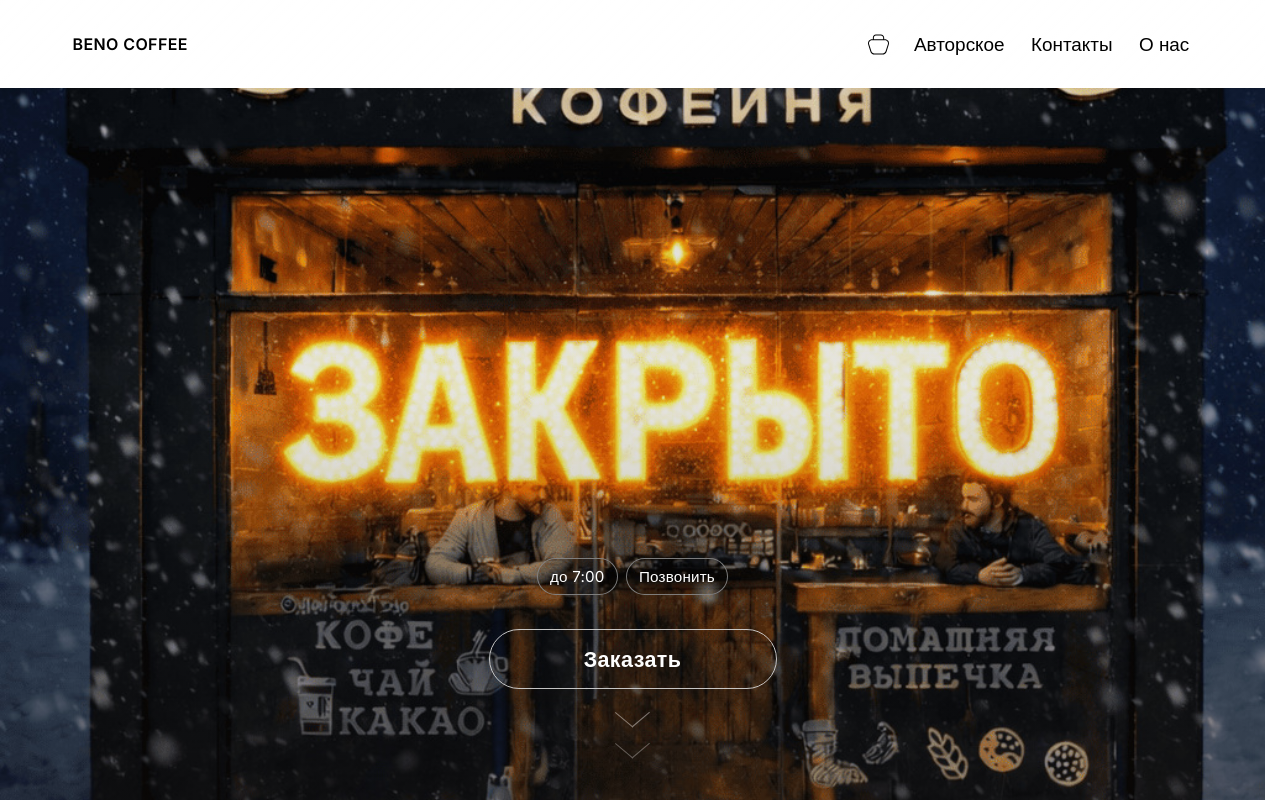
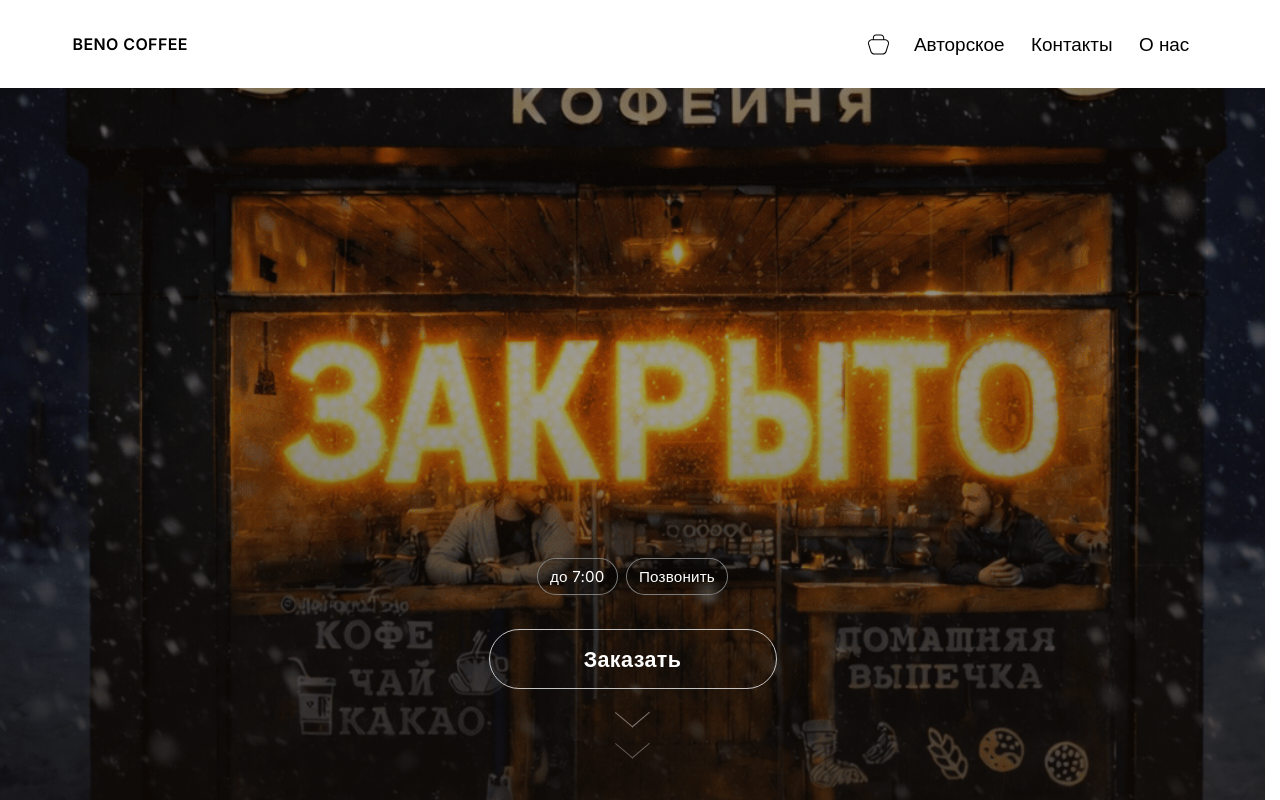
Before and after one commit to ALDYNEC-07/beno-coffe, a Next.js app: page / in a window 1280 px wide. Shown: the top 800 px of the page. Built offline with nearby package versions, Linux system fonts and the light colour scheme; no server answers; a web font is replaced by a local one.

Commit message:
Сделал затемнение в герое, чтобы текст читался лучше

```diff
--- a/src/components/Hero/Hero.module.css
+++ b/src/components/Hero/Hero.module.css
@@ -64,12 +64,19 @@
   inset: 0;
   z-index: 1;
   pointer-events: none;
-  background: linear-gradient(
-    180deg,
-    rgba(22, 13, 6, 0.14) 0%,
-    rgba(22, 13, 6, 0.1) 42%,
-    rgba(22, 13, 6, 0.34) 100%
-  );
+  background:
+    radial-gradient(
+      120% 120% at 50% 45%,
+      rgba(18, 10, 4, 0.16) 0%,
+      rgba(18, 10, 4, 0.32) 62%,
+      rgba(18, 10, 4, 0.46) 100%
+    ),
+    linear-gradient(
+      180deg,
+      rgba(18, 10, 4, 0.34) 0%,
+      rgba(18, 10, 4, 0.28) 42%,
+      rgba(18, 10, 4, 0.58) 100%
+    );
 }
 
 .orderButtonWrap {
```
